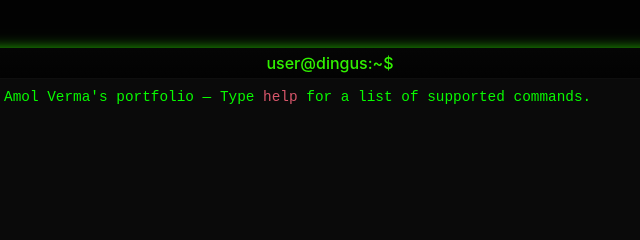
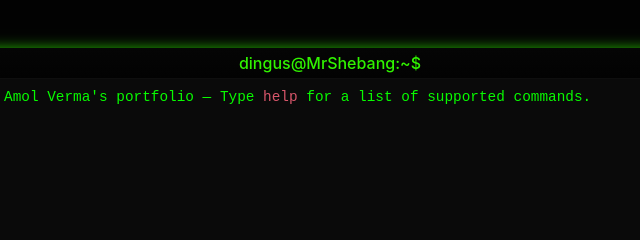
Before and after one commit to amilbcahat/amilbcahat.github.io, a plain HTML site: page index.html in a window 1280 px wide. Shown: the top 240 px of the page, 457-1097 px from the left. Drawn offline with nearby package versions, Linux system fonts and the light colour scheme.

Commit message:
Update index.html

```diff
--- a/index.html
+++ b/index.html
@@ -43,7 +43,7 @@
                   <div
                     class="terminal-bar-text is-hidden-mobile dark-mode-text"
                   >
-                    user@dingus:~$
+                    dingus@MrShebang:~$
                   </div>
                 </div>
                 <div
```
